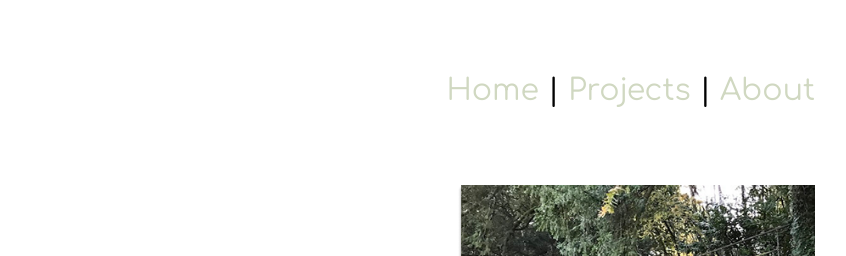
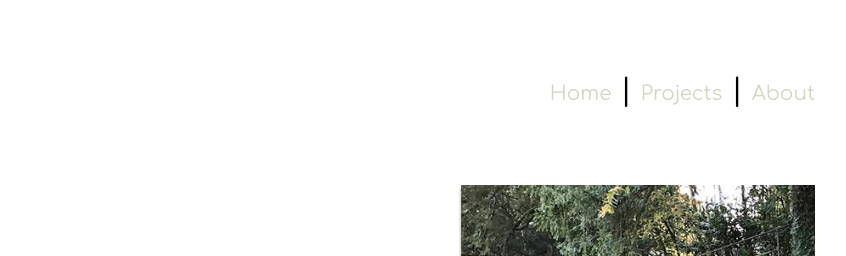
Before and after one commit to kdladdwaketech/portfolio, a plain HTML site: page index.html in a window 1280 px wide. Shown: the top 256 px of the page, 275-1121 px from the left. Drawn offline with Linux system fonts and the light colour scheme; a script that the page names is missing.

Commit message:
nav color changes

```diff
--- a/index.html
+++ b/index.html
@@ -9,6 +9,13 @@
       href="https://fonts.googleapis.com/css2?family=Comfortaa:wght@300;400;500;600;700&display=swap"
       rel="stylesheet"
     />
+    <style>
+
+      .nav-links > a {
+        color: #d0d8c1;
+        font-size: 20px;
+      }
+    </style>
   </head>
   <body>
     <div class="portfolio-container">
```
Also changed, not shown: about.html (+4 -0 lines), arcana.html (+4 -0 lines), librarylink.html (+4 -0 lines), moti.html (+4 -0 lines).
